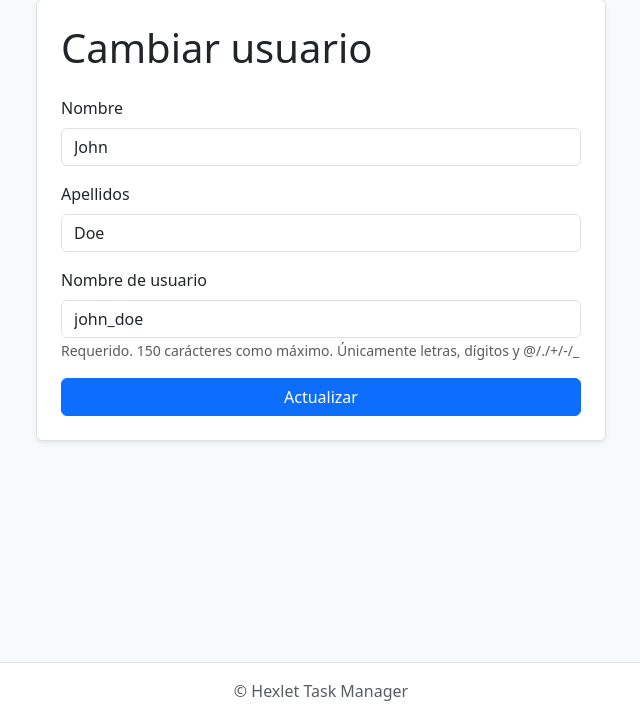
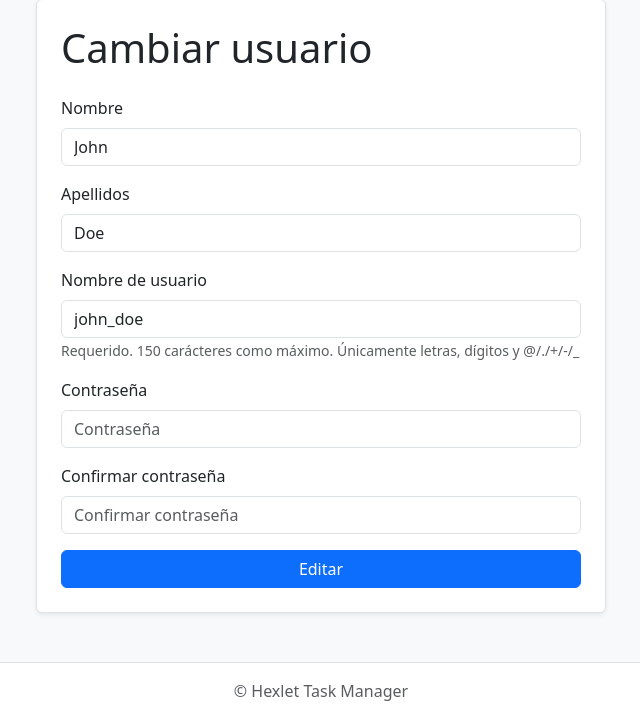
Before and after one commit to gempro760-eng/python-project-208, a Django app: page /users/1/update/ in a window 1280 px wide. Shown: the part 81-800 px from the top of the page, without its empty margins (319-959 px from the left). Run offline with Django 5.2, Linux system fonts and the light colour scheme; a user stored in the database is signed in; data comes from the database, SQL or seed files in the repository; some libraries are stand-ins or nearby versions.

Commit message:
corregir selectores de formularios para pruebas E2E
Añadir campos opcionales de contraseña al formulario de edición de usuarios.
Alinear los botones de edición con el texto esperado por Hexlet.
Exponer la creación de tareas como botón accesible.

```diff
--- a/templates/labels/update.html
+++ b/templates/labels/update.html
@@ -8,7 +8,7 @@
         <form method="post">
             {% csrf_token %}
             {% bootstrap_form form %}
-            <button type="submit" class="btn btn-primary w-100">Actualizar</button>
+            <button type="submit" class="btn btn-primary w-100">Editar</button>
         </form>
     </div>
 </div>
--- a/templates/statuses/update.html
+++ b/templates/statuses/update.html
@@ -8,7 +8,7 @@
         <form method="post">
             {% csrf_token %}
             {% bootstrap_form form %}
-            <button type="submit" class="btn btn-primary w-100">Actualizar</button>
+            <button type="submit" class="btn btn-primary w-100">Editar</button>
         </form>
     </div>
 </div>
--- a/templates/tasks/tasks_list.html
+++ b/templates/tasks/tasks_list.html
@@ -3,7 +3,7 @@
 
 {% block content %}
 <h1 class="my-4">Tareas</h1>
-<a class="btn btn-primary mb-3" href="{% url 'task_create' %}">Crear tarea</a>
+<a class="btn btn-primary mb-3" role="button" href="{% url 'task_create' %}">Crear tarea</a>
 
 <div class="card p-4 mb-4 bg-white border rounded shadow-sm">
     <form method="get" class="row g-3 align-items-end">
--- a/templates/tasks/update.html
+++ b/templates/tasks/update.html
@@ -8,7 +8,7 @@
         <form method="post">
             {% csrf_token %}
             {% bootstrap_form form %}
-            <button type="submit" class="btn btn-primary w-100">Actualizar</button>
+            <button type="submit" class="btn btn-primary w-100">Editar</button>
         </form>
     </div>
 </div>
--- a/templates/users/update.html
+++ b/templates/users/update.html
@@ -8,7 +8,7 @@
         <form method="post">
             {% csrf_token %}
             {% bootstrap_form form %}
-            <button type="submit" class="btn btn-primary w-100">Actualizar</button>
+            <button type="submit" class="btn btn-primary w-100">Editar</button>
         </form>
     </div>
 </div>
--- a/users/forms.py
+++ b/users/forms.py
@@ -1,3 +1,4 @@
+from django import forms
 from django.contrib.auth.forms import UserChangeForm, UserCreationForm
 from django.contrib.auth.models import User
 
@@ -15,6 +16,16 @@ class UserRegistrationForm(UserCreationForm):
 
 class UserUpdateForm(UserChangeForm):
     password = None  # Deshabilitar cambio de contraseña en la vista de edición básica
+    password1 = forms.CharField(
+        label="Contraseña",
+        required=False,
+        widget=forms.PasswordInput,
+    )
+    password2 = forms.CharField(
+        label="Confirmar contraseña",
+        required=False,
+        widget=forms.PasswordInput,
+    )
 
     class Meta:
         model = User
@@ -24,3 +35,21 @@ class UserUpdateForm(UserChangeForm):
         super().__init__(*args, **kwargs)
         self.fields["first_name"].required = True
         self.fields["last_name"].required = True
+
+    def clean(self):
+        cleaned_data = super().clean()
+        password1 = cleaned_data.get("password1")
+        password2 = cleaned_data.get("password2")
+        if password1 or password2:
+            if password1 != password2:
+                raise forms.ValidationError("Las contraseñas no coinciden.")
+        return cleaned_data
+
+    def save(self, commit=True):
+        user = super().save(commit=False)
+        password = self.cleaned_data.get("password1")
+        if password:
+            user.set_password(password)
+        if commit:
+            user.save()
+        return user
```
